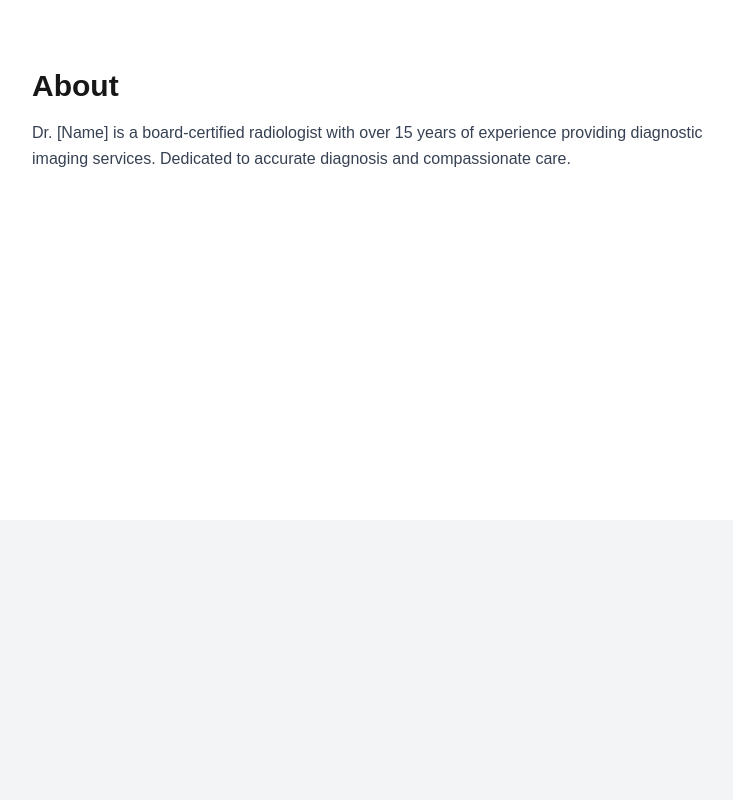
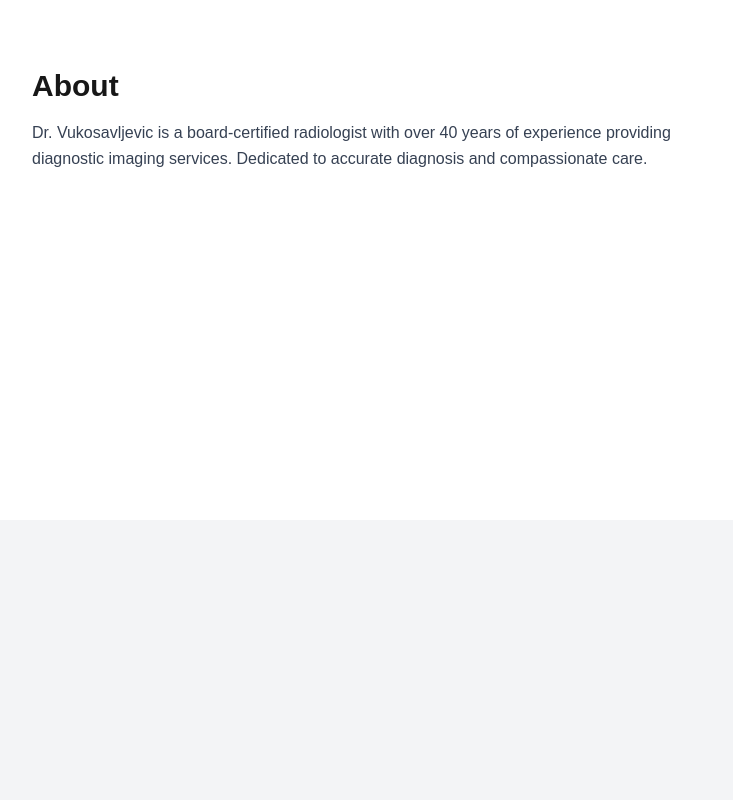
Before and after one commit to djordjevukosavljevic/YourOrtho, a Next.js app: page / in a window 1280 px wide. Shown: the part 1080-1880 px from the top of the page, without its empty margins (272-1005 px from the left). Built offline with nearby package versions, Linux system fonts and the light colour scheme.

Commit message:
added subject input

```diff
--- a/src/app/page.tsx
+++ b/src/app/page.tsx
@@ -30,7 +30,7 @@ export default function HomePage() {
         <div className="max-w-2xl">
           <h2 className="text-3xl font-bold mb-4">About</h2>
           <p className="text-gray-700 leading-relaxed">
-            Dr. [Name] is a board-certified radiologist with over 15 years of experience providing diagnostic imaging services. Dedicated to accurate diagnosis and compassionate care.
+            Dr. Vukosavljevic is a board-certified radiologist with over 40 years of experience providing diagnostic imaging services. Dedicated to accurate diagnosis and compassionate care.
           </p>
         </div>
       </section>
@@ -81,6 +81,12 @@ export default function HomePage() {
             placeholder="Your Email"
             className="w-full p-3 border rounded"
           />
+         <input
+            type="text"
+            placeholder="Your subject"
+            className="w-full p-3 border rounded"
+         />
+
           <textarea
             placeholder="Your Message"
             className="w-full p-3 border rounded"
```
